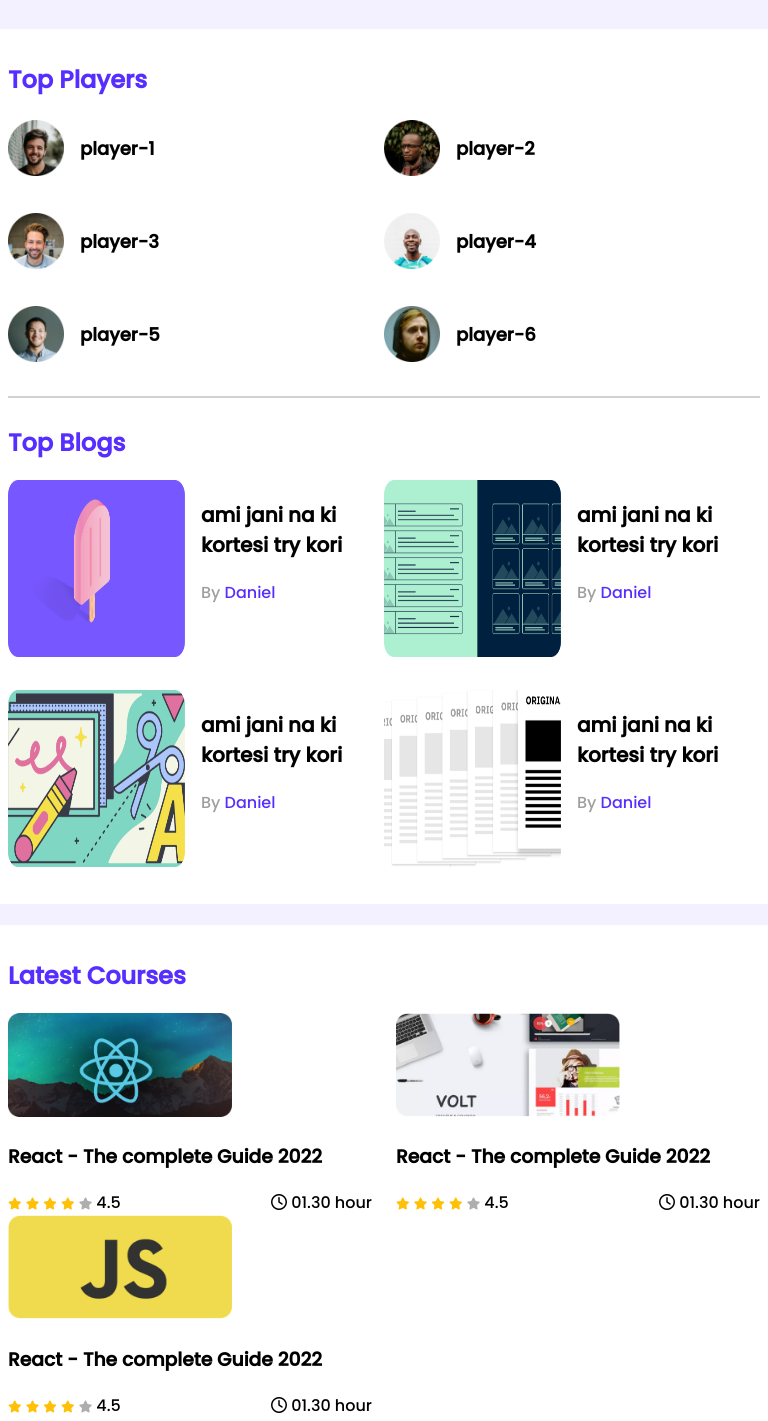
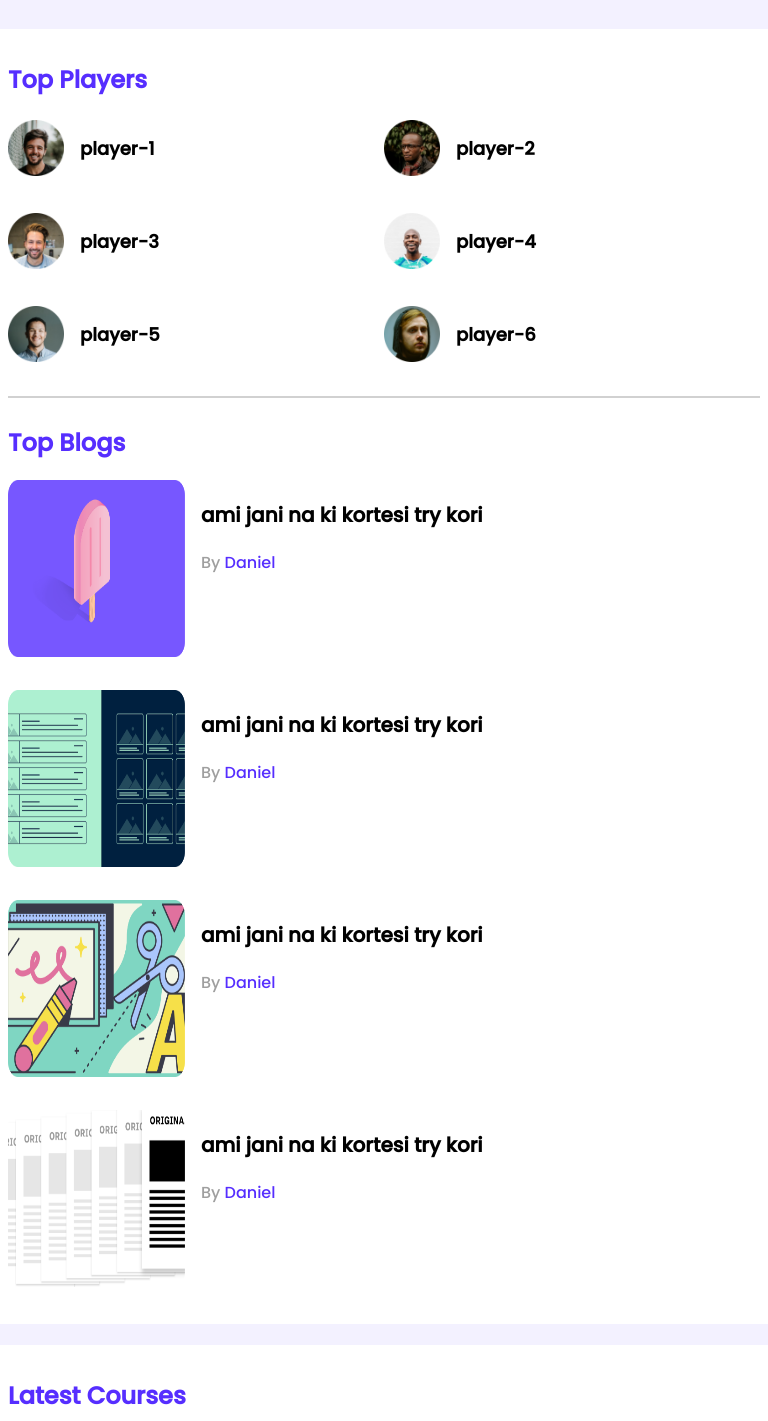
Before and after one commit to JubayerAhmmodShuvo/leader-board-css3, a plain HTML site: page index.html in a window 768 px wide. Shown: the top 1421 px of the page. Drawn offline with Linux system fonts and the light colour scheme.

Commit message:
resolved

```diff
--- a/styles/style.css
+++ b/styles/style.css
@@ -129,6 +129,6 @@
         grid-template-columns: repeat(2,1fr);
     }
     .blogs{
-        grid-template-columns: repeat(2,1fr);
+        grid-template-columns: repeat(1,1fr);
     }
 }
```
